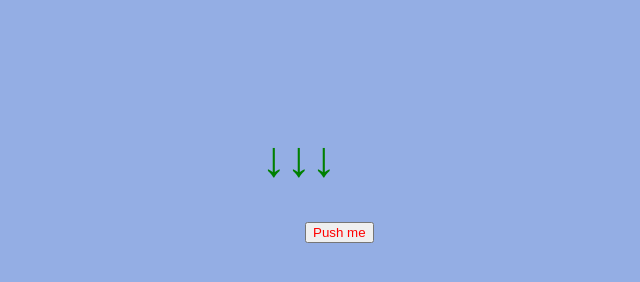
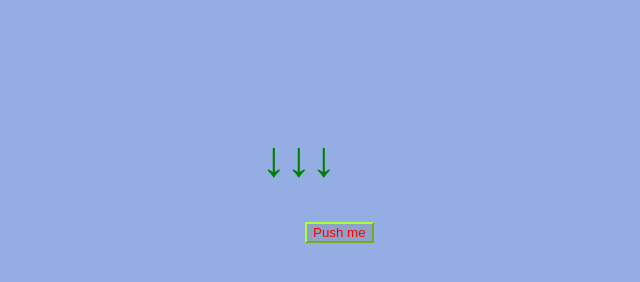
Before and after one commit to jonathankeuls/monday40, a plain HTML site: page index.html in a window 1280 px wide. Shown: the whole page, without its empty margins (341-981 px from the left). Drawn offline with Linux system fonts and the light colour scheme.

Commit message:
Nya färger & funktioner på button

```diff
--- a/index.css
+++ b/index.css
@@ -13,6 +13,11 @@ h1 {
 button {
     color: red;
     margin-left: 638px;
+    border-color: greenyellow;
+    background-color: rgba(128, 128, 128, 0.281)
 
 
 }
+button:active {
+transform: translateY(4px);
+}
--- a/script.js
+++ b/script.js
@@ -6,9 +6,9 @@ function popupOnclick(){
 }
 
 function popupOnmouseover(){
-alert("Click!")
-console.log("Do it")
-}
+    alert("Click!")
+    console.log("Do it")
+    }
 
 
 
```
